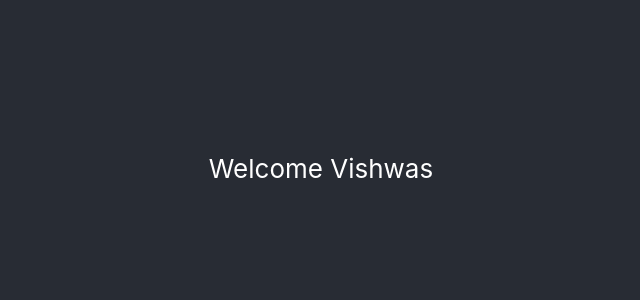
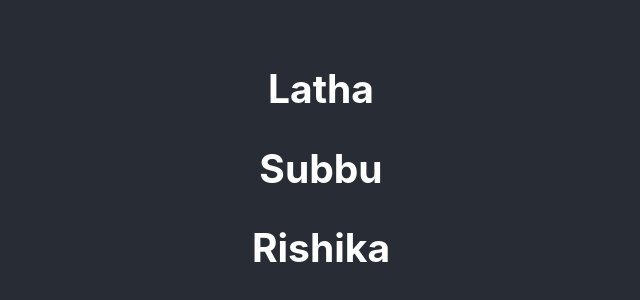
Before and after one commit to VedulaLathasri/React, a React (Create React App) app in the folder proj-1/: page / in a window 1280 px wide. Shown: the part 232-532 px from the top of the page, without its empty margins (319-959 px from the left). Built offline with nearby package versions, Linux system fonts and the light colour scheme.

Commit message:
ListRendering

```diff
--- a/proj-1/src/App.js
+++ b/proj-1/src/App.js
@@ -9,14 +9,15 @@ import FunctionClick from './components/FunctionClick';
 import ClassClick from './components/ClassClick';
 import ParentComponent from './components/ParentComponent';
 import ConditionalRendering from './components/ConditionalRendering';
+import ListRendering from './ListRendering';
 
 function App() {
   return (
     <div className="App">
       <header className="App-header">
         {/* <img src={logo} className="App-logo" alt="logo" /> */}
-
-        <ConditionalRendering/>
+        <ListRendering/>
+        {/* <ConditionalRendering/> */}
         {/* <ParentComponent/> */}
         {/* <ClassClick/> */}
         {/* <FunctionClick/> */}
--- /dev/null
+++ b/proj-1/src/ListRendering.js
@@ -0,0 +1,13 @@
+import React from 'react'
+
+function ListRendering() {
+    const names = ['Latha', 'Subbu', 'Rishika']
+    let namesList = names.map(x => <h2>{x}</h2>)
+  return (
+    <div>
+        {namesList}
+    </div>
+  )
+}
+
+export default ListRendering
```
